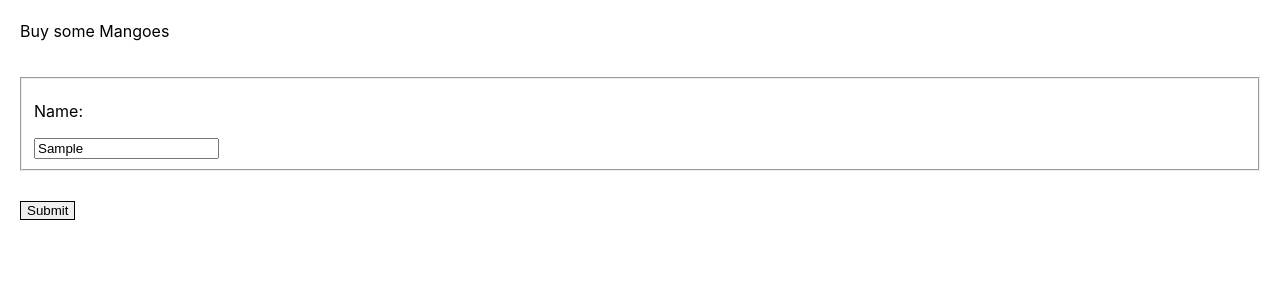
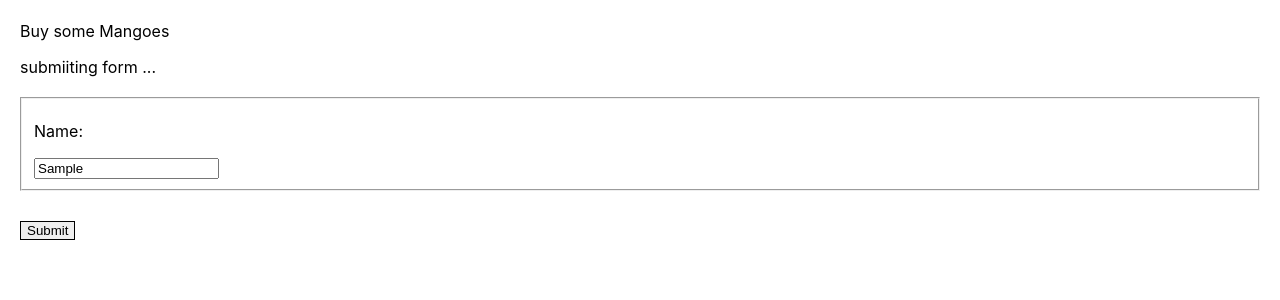
Before and after one commit to AsonglefacMillenium/React_domEvents, a React (Create React App) app: page / in a window 1280 px wide. Both pictures are taken after typing "Sample" into the empty fields and a click on the button "Submit". Shown: the top 300 px of the page. Built offline with nearby package versions, Linux system fonts and the light colour scheme.

Commit message:
setting timeout for submission status tex

```diff
--- a/src/components/FormHandler/FormHandler.jsx
+++ b/src/components/FormHandler/FormHandler.jsx
@@ -1,31 +1,43 @@
-import React from 'react'
-import './FormHandler.css'
+import React, { useState } from "react";
+import "./FormHandler.css";
 
 const FormHandler = () => {
+  const [submitting, setSubmitting] = useState(false);
 
   //Handling form submit, prevent deafault and for onsubmit event
-    const handleSubmit = (e) =>{
+  const handleSubmit = (e) => {
     e.preventDefault();
-alert('Form submitted successfully')
-    }
+    //set submission status text true when button is clicked
+    setSubmitting(true);
+
+    //set timeout for submission text to disappear
+
+    setTimeout(() =>{
+        setSubmitting(false);
+    }, 5000);
+
+    // alert("Form submitted successfully");
+  };
   return (
-    <div className='wrapper'>
+    <div className="wrapper">
+      <p>Buy some Mangoes</p>
 
-    <p>Buy some Mangoes</p>
+      {/*action to load before submission */}
+
+      {submitting && <div>submiiting form ...</div>}
 
       <form action="" onSubmit={handleSubmit}>
         <fieldset>
           <label htmlFor="">
             <p>Name: </p>
-                <input type="text" name='name' placeholder='Type of Mango' />
+            <input type="text" name="name" placeholder="Type of Mango" />
           </label>
         </fieldset>
 
-        <button type='submit'>Submit</button>
+        <button type="submit">Submit</button>
       </form>
+    </div>
+  );
+};
 
-    </div>
-  )
-}
-
-export default FormHandler
+export default FormHandler;
```
Lines whose indentation alone changed are shown as unchanged.
